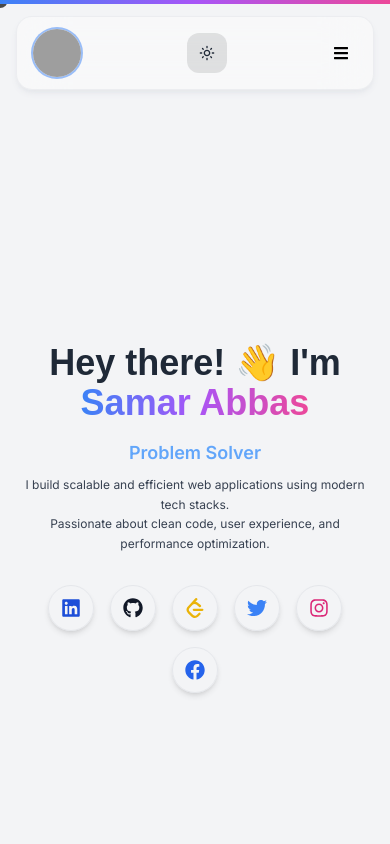
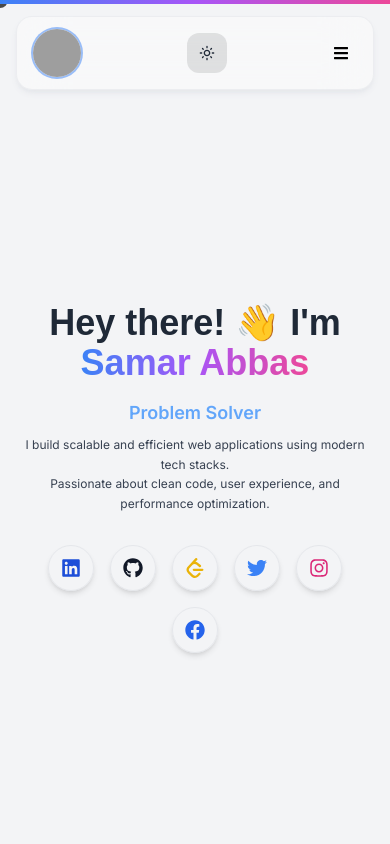
Before and after one commit to samar-abbas-786/samar.dev, a React (Vite) app: page / in a window 390 px wide. Shown: the top 844 px of the page. Built offline with nearby package versions, Linux system fonts and the light colour scheme; grey boxes are pictures that could not be loaded.

Commit message:
chnage skills bge

```diff
--- a/src/components/right.jsx
+++ b/src/components/right.jsx
@@ -124,7 +124,7 @@ const Right = () => {
       <TopNav toggleDark={toggleDark} />
 
       <motion.section
-        className="min-h-screen md:pb-28 flex flex-col justify-center items-center px-6 md:px-20 text-center"
+        className="min-h-screen pb-20 md:pb-28 flex flex-col justify-center items-center px-6 md:px-20 text-center"
         ref={homeRef}
         onMouseEnter={() => setHover(true)}
         onMouseLeave={() => setHover(false)}
```
